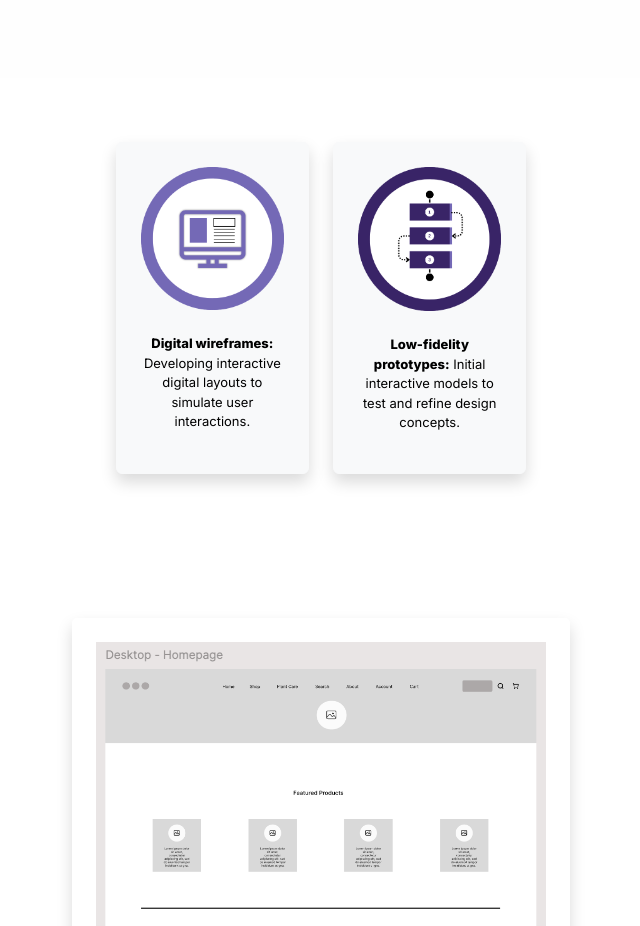
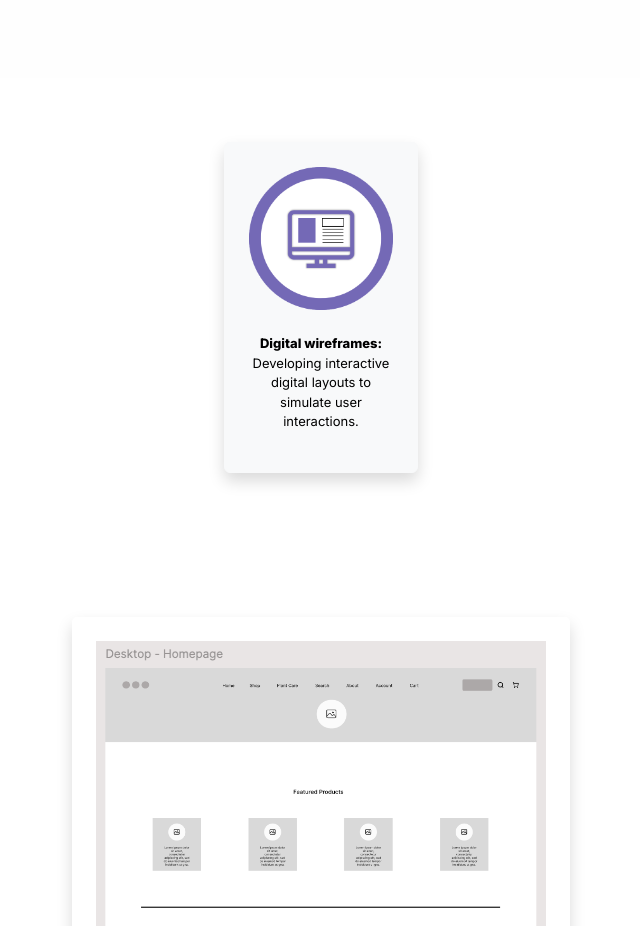
Before and after one commit to MariolaH/Design-Portfolio, a Next.js app: page /FlowersFlowersFlowersWebsite/prototype in a window 1280 px wide. Shown: the part 960-1886 px from the top of the page, without its empty margins (319-959 px from the left). Built offline with nearby package versions, Linux system fonts and the light colour scheme.

Commit message:
Update site

```diff
--- a/src/app/FlowersFlowersFlowersWebsite/prototype/page.tsx
+++ b/src/app/FlowersFlowersFlowersWebsite/prototype/page.tsx
@@ -72,11 +72,11 @@ export default function cs1prototype() {
           imgSrc="/moduleIcons/digitalWireframes.png"
           text="Digital wireframes: Developing interactive digital layouts to simulate user interactions."
         />
-        <ImageAndTextCard
+        {/* <ImageAndTextCard
           href="#empathy-map"
           imgSrc="/moduleIcons/lowFidelityPrototypes.png"
           text="Low-fidelity prototypes: Initial interactive models to test and refine design concepts."
-        />
+        /> */}
       </div>
       <div className="container pt-5">
       <div className="row justify-content-center">
```
Also changed, not shown: src/app/styles/global.css (line endings or trailing spaces).
